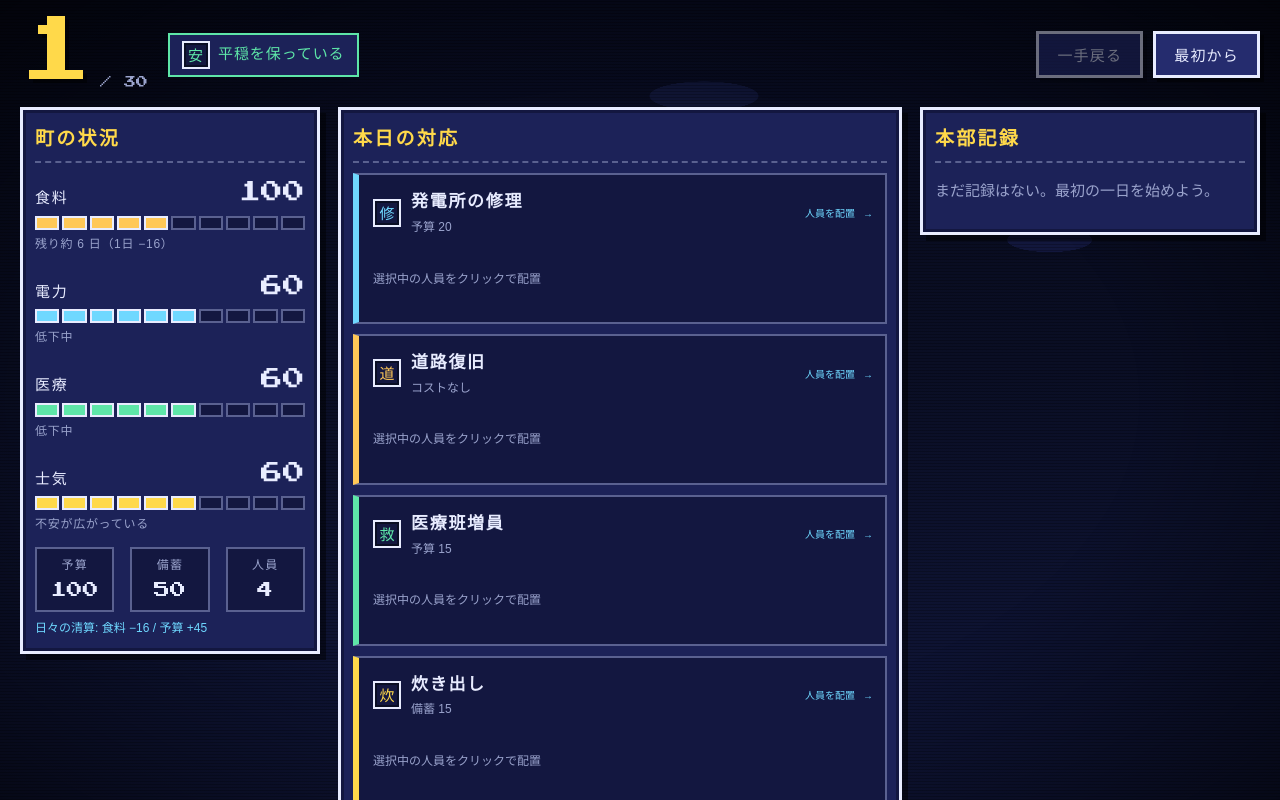
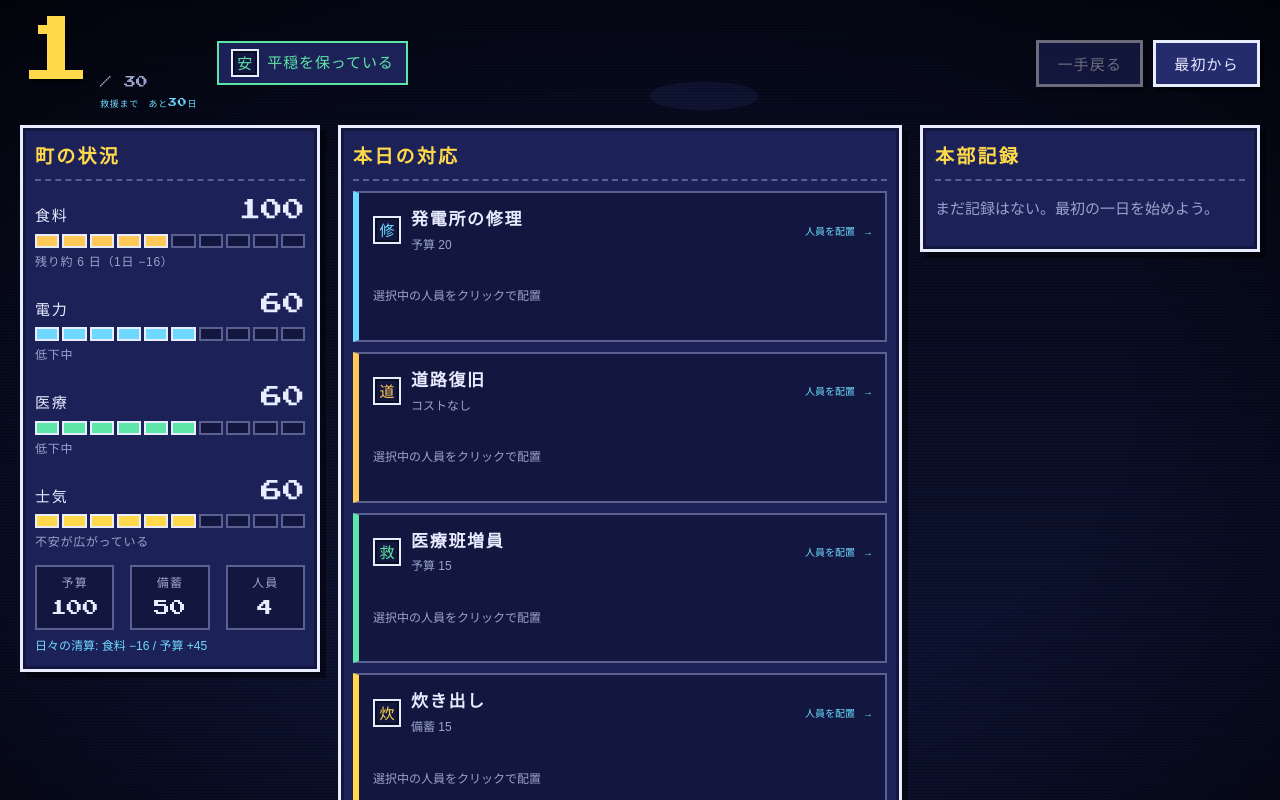
Before and after one commit to ivgtr/tozasareta-machi, a React (Vite) app: page / in a window 1280 px wide. Both pictures are taken after a click on the button "▶ 指揮所へ". Shown: the top 800 px of the page. Built offline with nearby package versions, Linux system fonts and the light colour scheme; a web font is replaced by a local one.

Commit message:
feat(u3): バランス確定（道路coef1.9/飢餓-13/士気回復+2で無作為20%・熟練98%）、救援カウントダウン表示、ユニーク加入イベントのカード演出、docs同期。DoD(v1.1)充足でv1.1完成

```diff
--- a/src/game/data/balance.ts
+++ b/src/game/data/balance.ts
@@ -18,7 +18,7 @@ export const BALANCE = {
   },
   effect: {
     repair: { base: 2, coef: 1.5 },
-    road: { base: 0, coef: 1.8 },
+    road: { base: 0, coef: 1.9 },
     medical: { base: 2, coef: 1.3 },
     soup: { base: 3, coef: 1.0 },
   },
@@ -42,13 +42,13 @@ export const BALANCE = {
   },
   morale: {
     start: 60,
-    hunger: -15,
+    hunger: -13,
     lowFood: -4,
     lowFoodDays: 3,
     ration: -6,
     lowMedical: -2,
     lowPower: -1,
-    calm: 1,
+    calm: 2,
     riotAt: 20,
     riotBudgetLoss: 10,
     coopAt: 70,
--- a/src/ui/art/manifest.ts
+++ b/src/ui/art/manifest.ts
@@ -63,6 +63,9 @@ export const ART_SPECS: ArtSpec[] = [
   spec('event', 'wildlife', '獣', PALETTE.red, '野生動物の出没'),
   spec('event', 'clear_weather', '晴', PALETTE.cyan, '天候の回復'),
   spec('event', 'landslide_warning', '山', PALETTE.amber, '土砂災害警戒'),
+  spec('event', 'stranded_engineer', '技', PALETTE.cyan, '取り残された技術者'),
+  spec('event', 'retired_medic', '医', PALETTE.green, '隠居した医師'),
+  spec('event', 'young_volunteer', '青', PALETTE.gold, '若いボランティア'),
 
   spec('portrait', 'mayor', '長', PALETTE.gold, '町長'),
   spec('portrait', 'medic', '医', PALETTE.green, '医師'),
--- a/src/ui/components/TopBar.tsx
+++ b/src/ui/components/TopBar.tsx
@@ -32,13 +32,20 @@ function deriveAlerts(state: GameState): Alert[] {
 
 export function TopBar({ state, canUndo, onUndo, onRestart }: TopBarProps) {
   const alerts = deriveAlerts(state)
+  const day = Math.min(state.day, BALANCE.days)
+  const rescueIn = Math.max(1, BALANCE.days - day + 1)
   return (
     <header className="play__top">
       <div className="play__day">
-        <span key={Math.min(state.day, BALANCE.days)} className="play__day-num">
-          {Math.min(state.day, BALANCE.days)}
+        <span key={day} className="play__day-num">
+          {day}
         </span>
-        <span className="play__day-total">/ {BALANCE.days}</span>
+        <div className="play__day-side">
+          <span className="play__day-total">/ {BALANCE.days}</span>
+          <span className={`play__rescue ${rescueIn <= 5 ? 'play__rescue--soon' : ''}`}>
+            救援まで あと{rescueIn}日
+          </span>
+        </div>
       </div>
       <div className="play__alerts">
         {alerts.length === 0 ? (
--- a/src/ui/styles/play.css
+++ b/src/ui/styles/play.css
@@ -616,6 +616,24 @@
   animation: day-pop 0.4s steps(4);
 }
 
+.play__day-side {
+  display: flex;
+  flex-direction: column;
+  gap: 2px;
+}
+
+.play__rescue {
+  font-family: var(--font-pixel);
+  font-size: 9px;
+  letter-spacing: 0.08em;
+  color: var(--cyan);
+}
+
+.play__rescue--soon {
+  color: var(--gold);
+  animation: flicker 2.5s steps(1) infinite;
+}
+
 @keyframes day-pop {
   0% {
     transform: scale(1.35);
```
Also changed, not shown: 3 other files (tests, documents, lock files or other folders).
